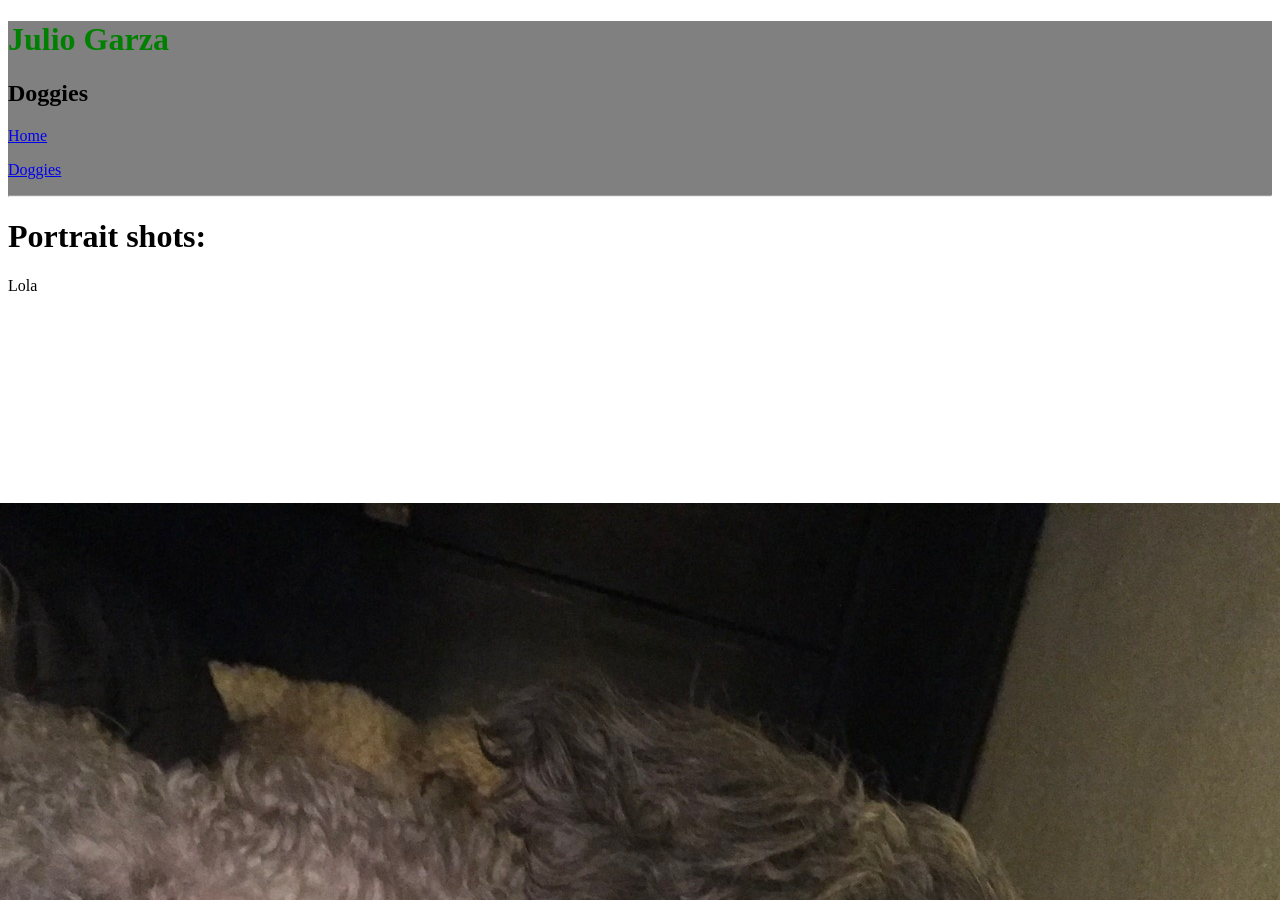
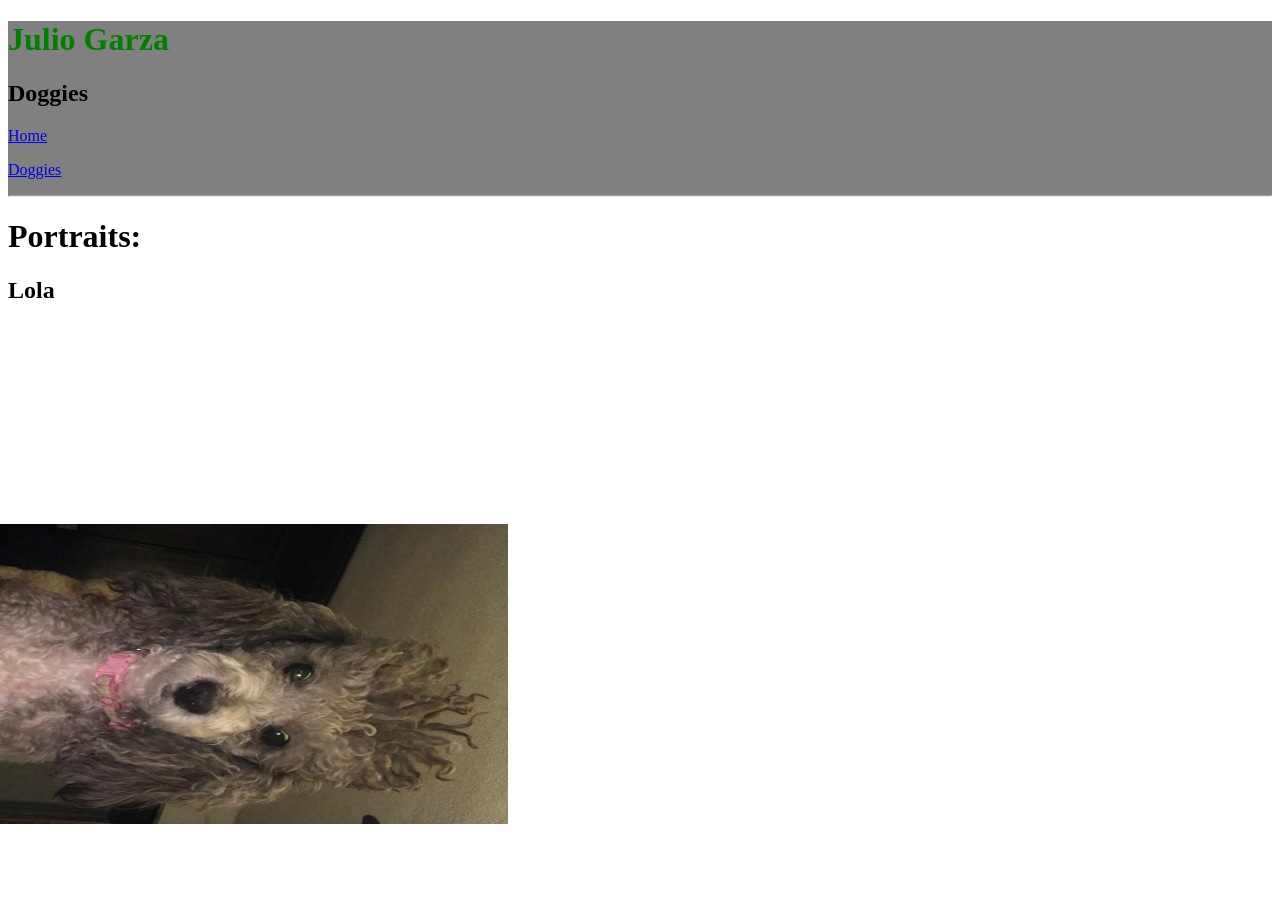
Before and after one commit to juliogarza/juliogarza.github.io, a Jekyll site: the page built from doggies.html, in a window 1280 px wide and 900 px high. Built offline with Jekyll 4.4.1, drawn with Linux system fonts in a browser that asks for light colours; some of the changed text lies outside the part shown.

Commit message:
Update doggies.html
Resizing images and changing titles.

```diff
--- a/doggies.html
+++ b/doggies.html
@@ -2,16 +2,16 @@
 layout: default
 title: Doggies
 ---
-<h1>Portrait shots:</h1>
-<p>Lola</p>
-<img src="portrait_Lola.jpg" alt="Portrait of small, grey, female dog" />
-<p>Rocko</p>
-<img src="portrait_Rocko.jpg" alt="Portrait of small, white, male dog" />
+<h1>Portraits:</h1>
+<h2>Lola</h2>
+<img src="portrait_Lola.jpg" width="300" height="700" alt="Portrait of small, grey, female dog" />
+<h2>Rocko</h2>
+<img src="portrait_Rocko.jpg" width="300" height="700" alt="Portrait of small, white, male dog" />
 
-<h1>Candid shots:</h1>
-<p>Lola</p>
-<img src="candid_Lola.JPG" alt="Candid image of small, grey, female dog sleeping"/>
-<p>Rocko</p>
-<img src="candid_Rocko.JPG" alt="Candid image of small, white, male dog" />
+<h1>Candids:</h1>
+<h2>Lola</h2>
+<img src="candid_Lola.JPG" width="300" height="700" alt="Candid image of small, grey, female dog sleeping"/>
+<h2>Rocko</h2>
+<img src="candid_Rocko.JPG" width="300" height="700" alt="Candid image of small, white, male dog" />
 <br>
 <p> <a href="index.html"> Click here to go back to the main page. </a> </p>
```
